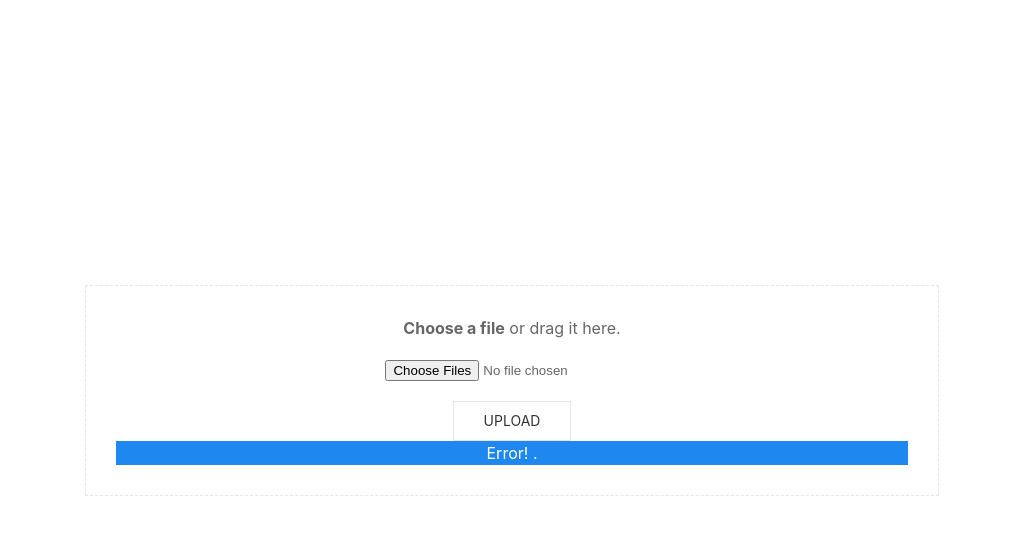
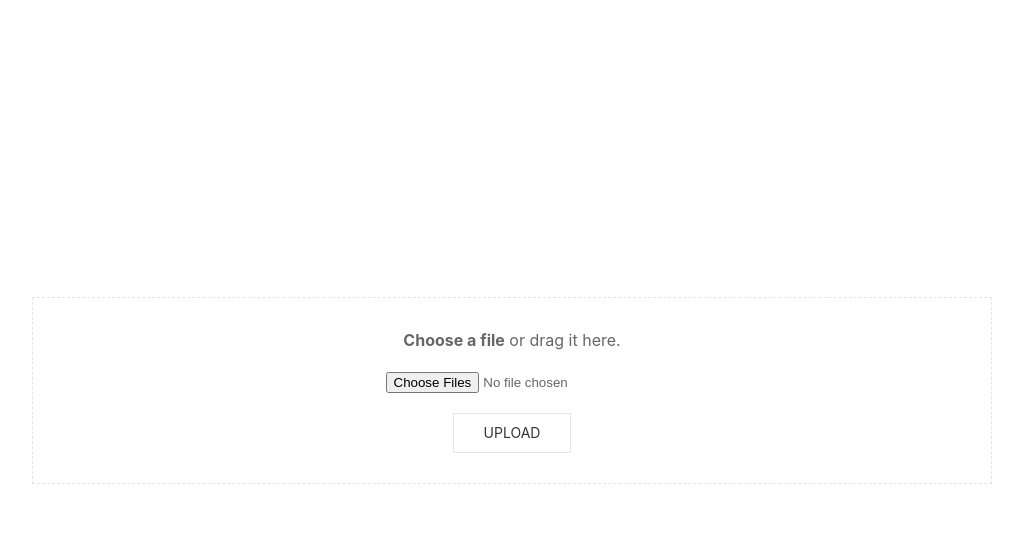
Before and after one commit to halws/simple_drag_drop_php, a PHP site: page / in a window 1280 px wide. Shown: the top 535 px of the page, without its empty margins (128-1151 px from the left). Run offline with PHP 8.4, Linux system fonts and the light colour scheme; some libraries are stand-ins or nearby versions.

Commit message:
improve plugin; fix some bugs

```diff
--- a/index.html
+++ b/index.html
@@ -10,7 +10,7 @@
 
 <body>
    <!-- <div> -->
-   	 <form class="box uk-width-2-3 uk-margin-auto" method="post" action="" enctype="multipart/form-data">
+   	 <form class="box uk-placeholder uk-text-center uk-width-3-4" method="post" action="" enctype="multipart/form-data">
         <div class="box__input">
             <label for="file" class="uk-margin"><strong>Choose a file</strong>
             <span class="uk-hidden"> or drag it here</span>.</label><br>
@@ -20,9 +20,11 @@
             <button class="box__button uk-button uk-button-default" type="submit">Upload</button>
         </div>
         <div class="box__uploading">Uploading&hellip;</div>
-        <div class="box__success">Done!</div>
-        <div class="box__error uk-background-primary">Error! <span></span>.</div>
+        <div class="box__success uk-alert-success uk-hidden">Done!</div>
+        <div class="box__error uk-alert-danger uk-width-auto uk-hidden">Error! <span></span></div>
+        <!-- <progress id="progressbar" class="uk-progress" value="0" max="100" visible></progress> -->
     </form>
+
    <!-- </div> -->
     <!-- <div class=" uk-placeholder uk-text-center"></div> -->
    <!--  <div id="messages" class="uk-card">
--- a/index.php
+++ b/index.php
@@ -2,16 +2,46 @@
 	try {
 		$upload_success = null;
 		$upload_error = '';
+		// $tagret_dir = "pictures/";
 	if (isset($_FILES['files'])) {
 	    $extensions = array("jpeg","jpg","png");
+	    $file_error = $_FILES['files']['error'];
 	    $is_success  = true;
-		$error_msg = false;
+		$error_msg ='';
+		$uploadOk = 1;
 			foreach ($file_error as $key => $error) {
 				if ($error==UPLOAD_ERR_OK) {
 					$tmp_name = $_FILES['files']['tmp_name'][$key];
 					$name = $_FILES['files']['name'][$key];
-					$tagret_dir ="pictures/" . basename($name);
-					move_uploaded_file($tmp_name,  $tagret_dir);
+					$type = $_FILES['files']['type'][$key];
+					$size = $_FILES['files']['size'][$key];
+					$target_file ="pictures/" . basename($name);
+
+					// $check = ;
+					if (getimagesize($tmp_name)!==false) {
+						$uploadOk = 1;
+					} else {
+						$error_msg .= $name . " is not an image " . " <br> ";
+						$uploadOk = 0;
+					}
+					if ($size>2097152) {
+						$error_msg .= $name . " it's too large " . " <br> ";
+						$uploadOk = 0;
+
+					}
+					if($type!="image/jpg" && $type!="image/png" && $type!="image/jpeg" && $type!="image/gif" ) {
+						$error_msg .= $name . " is not an image " . $type . " <br> ";
+   				 $uploadOk = 0;
+}
+					if ($uploadOk == 0) {
+						$error_msg .=" sorry, try again ";
+						$is_success = false;
+
+					}else{
+						// $is_success = false;
+					move_uploaded_file($tmp_name,  $target_file);
+					}
+
 				}
 			}
 	 die(json_encode([
--- a/script.js
+++ b/script.js
@@ -3,12 +3,17 @@ var isAdvanceUpload = function() {
     return (('draggable' in div) || ('ondragstart' in div && 'ondrop' in div)) && 'FormData' in window && 'FileReader' in window;
 };
 $(function() {
-
-    var form = $('.box');
-    var input = form.find('input[type="file"]'),
-        errorMsg = form.find('.box__error span'),
+    var form = $('.box'),
+        box__input = $('.box__input'),
+        box__error = $('.box__error'),
+        box__success = $('.box__success'),
+        errorMsg = box__error.find('span'),
+        input = form.find('input[type="file"]'),
         label = form.find('label'),
         showFiles = function(files) {
+            box__input.removeClass('uk-background-muted');
+            $('.box__error').addClass('uk-hidden');
+            errorMsg.empty();
             label.text(files.length > 1 ? (input.attr('data-multiple-caption') || '').replace('{count}', files.length) : files[0].name);
         };
     if (isAdvanceUpload) {
@@ -32,6 +37,9 @@ $(function() {
 
             droppedFiles = event.originalEvent.dataTransfer.files;
             showFiles(droppedFiles);
+        }).on('change', function(event) {
+            $('.box__error').addClass('uk-hidden');
+            // errorMsg.empty();
         }).on('submit', function(event) {
             if (form.hasClass('is-uploading')) {
                 return false;
@@ -60,15 +68,24 @@ $(function() {
                         form.removeClass('is-uploading');
                     },
                     success: function(data) {
-                        form.addClass(data.success === true ? 'is-success' : 'is-error');
                         console.log(data.success);
+                        box__input.addClass(data.success === true ? 'uk-invisible' : 'uk-background-muted');
                         if (!data.success) {
-                            errorMsg.text(data.error);
-                        }
+                            $('.box__error').removeClass('uk-hidden');
+                            console.log(data.error);
+                            console.log(errorMsg);
+                            // errorMsg;
+                            // $('.box__error span').text("WTF");
+                            errorMsg.append('<pre>' + data.error + '</pre>');
+                        }else{
+                        box__success.removeClass('uk-hidden');
+                            // errorMsg.append('<pre>' + data.error + '</pre>');
+                            }
+
                     },
                     error: function(data) {
-                        $('.box__error').attr('display', 'block').find('span').append('<pre>' + data.responseText + '</pre>');
-                        console.log(data.responseText);
+                        $('.box__error').removeClass('uk-hidden');
+                        errorMsg.append('<pre>' + data.error + '</pre>');
                     }
                 });
                 input.on('change', function(event) {
--- a/style.css
+++ b/style.css
@@ -7,14 +7,14 @@ body{
 	align-items: center;
 }
 .box__dragndrop,
-.box__uploading,
-.box__success
+.box__uploading
  {
   display: none;
 }
 .box__error{
+	background-color: red;
 	color:#fff;
-	display: block;
+	/*display: block;*/
 }
 .box.is-uploading .box__input {
   visibility: hidden;
```
